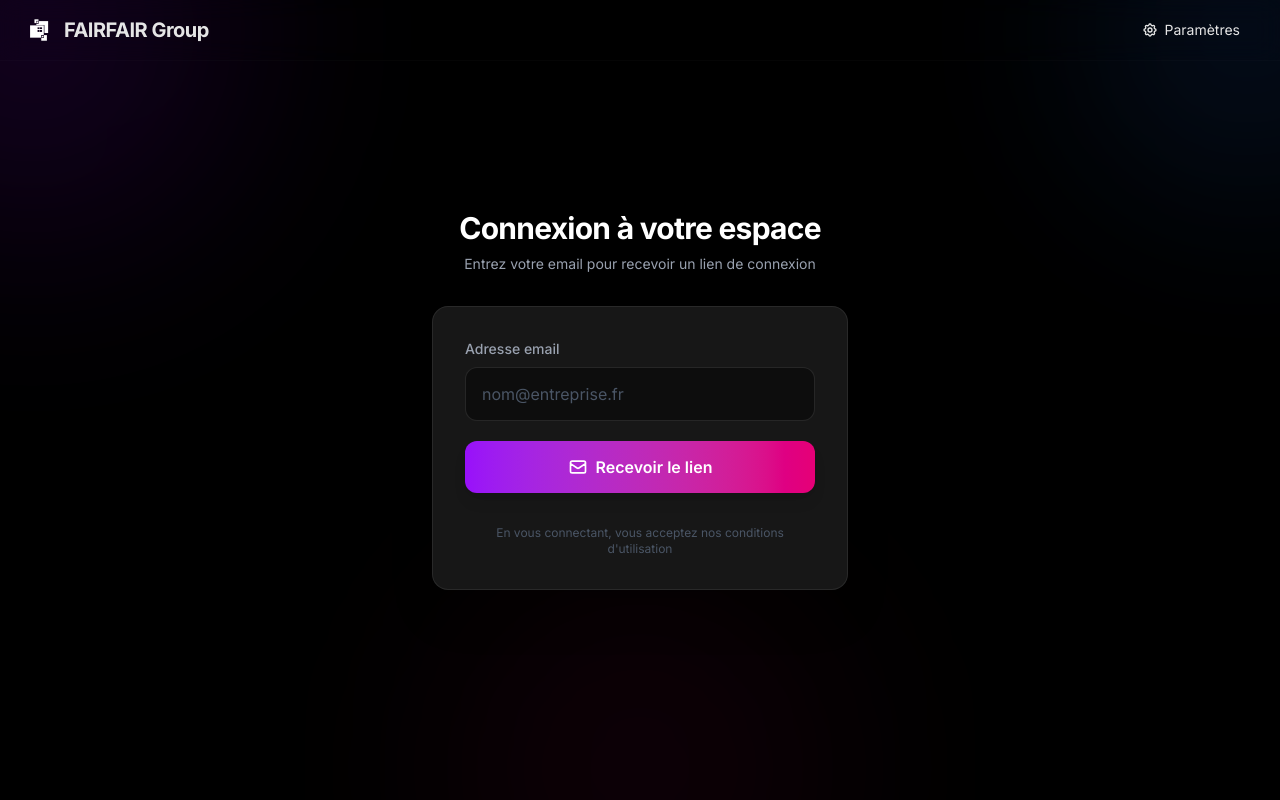
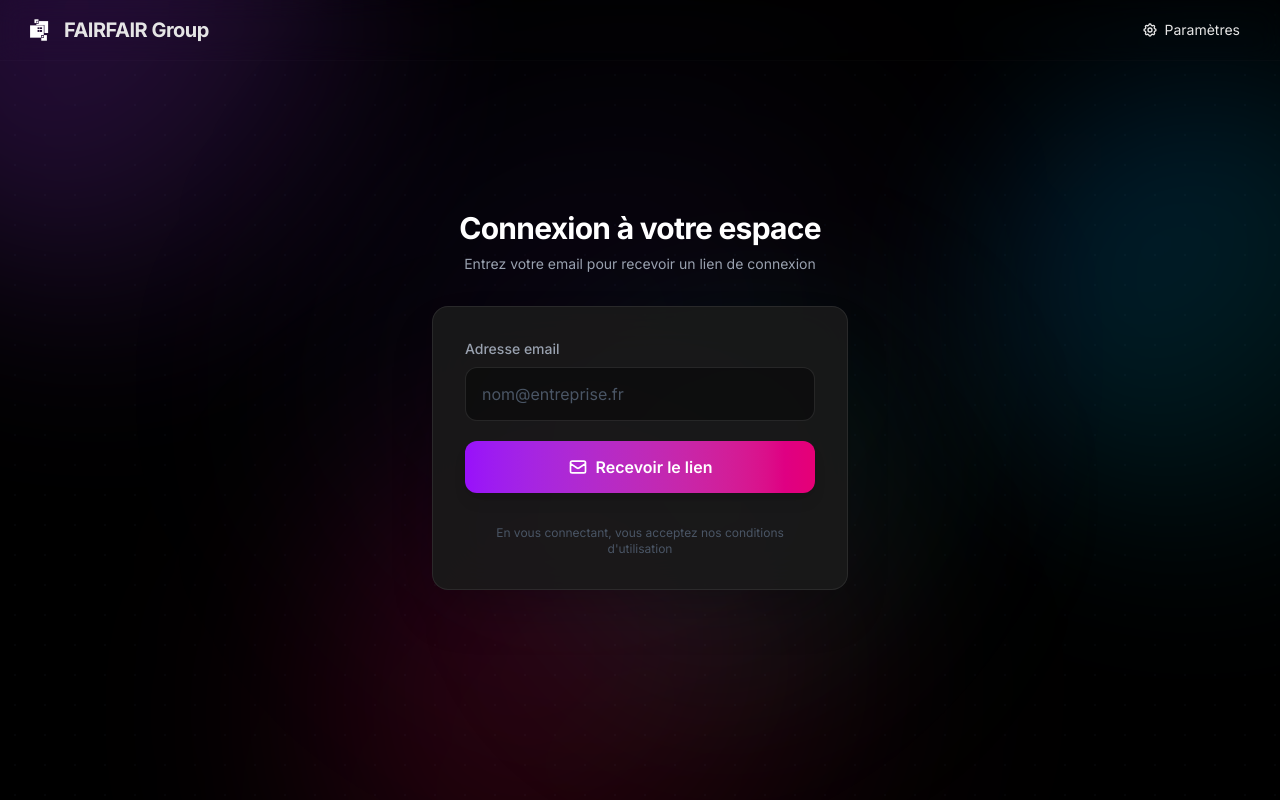
Before and after one commit to giletconseils/etat-administratif-app, a Next.js app in the folder web/: page /login in a window 1280 px wide. Built offline with nearby package versions, Linux system fonts and the light colour scheme.

Commit message:
Fix: Initialisation de Resend au runtime pour éviter l'erreur de build

```diff
--- a/web/src/app/api/auth/send-magic-link/route.ts
+++ b/web/src/app/api/auth/send-magic-link/route.ts
@@ -7,8 +7,6 @@ import {
   getNameForEmail,
 } from "@/lib/auth-utils";
 import { MagicLinkEmail } from "@/lib/email-templates/magic-link";
-
-const resend = new Resend(process.env.RESEND_API_KEY);
 
 // Simple in-memory rate limiting (en production, utiliser Redis ou une DB)
 const rateLimitMap = new Map<string, { count: number; resetAt: number }>();
@@ -103,6 +101,9 @@ export async function POST(request: NextRequest) {
     // Récupération du nom
     const name = await getNameForEmail(email);
 
+    // Initialisation de Resend (au runtime, pas au build)
+    const resend = new Resend(process.env.RESEND_API_KEY);
+
     // Envoi de l'email
     const { error } = await resend.emails.send({
       from: process.env.EMAIL_FROM || "Gilet Conseils <onboarding@resend.dev>",
--- a/web/src/app/login/page.tsx
+++ b/web/src/app/login/page.tsx
@@ -77,16 +77,30 @@ export default function LoginPage() {
 
   return (
     <div className="fixed inset-0 flex items-center justify-center bg-black overflow-hidden">
-      {/* Background glow effects - style n8n */}
+      {/* Background animated dots pattern */}
+      <div className="absolute inset-0 opacity-30">
+        <div className="absolute inset-0" style={{
+          backgroundImage: 'radial-gradient(circle, rgba(112, 141, 170, 0.15) 1px, transparent 1px)',
+          backgroundSize: '30px 30px',
+        }}></div>
+      </div>
+
+      {/* Animated gradient orbs - style n8n */}
       <div className="absolute inset-0 overflow-hidden">
-        {/* Glow top left - violet */}
-        <div className="absolute -top-40 -left-40 w-96 h-96 bg-purple-600/20 rounded-full blur-[120px] animate-pulse"></div>
+        {/* Orb 1 - Purple */}
+        <div className="absolute w-[500px] h-[500px] -top-48 -left-32 bg-gradient-to-br from-purple-600/30 via-purple-500/20 to-transparent rounded-full blur-[100px] animate-float"></div>
 
-        {/* Glow top right - blue */}
-        <div className="absolute -top-32 -right-32 w-80 h-80 bg-blue-500/15 rounded-full blur-[100px] animate-pulse" style={{ animationDelay: '1s' }}></div>
+        {/* Orb 2 - Blue */}
+        <div className="absolute w-[450px] h-[450px] top-20 -right-40 bg-gradient-to-br from-blue-500/25 via-cyan-500/15 to-transparent rounded-full blur-[90px] animate-float-delayed"></div>
 
-        {/* Glow bottom - pink */}
-        <div className="absolute -bottom-40 left-1/2 -translate-x-1/2 w-96 h-96 bg-pink-600/10 rounded-full blur-[120px] animate-pulse" style={{ animationDelay: '2s' }}></div>
+        {/* Orb 3 - Pink */}
+        <div className="absolute w-[550px] h-[550px] -bottom-48 left-1/4 bg-gradient-to-br from-pink-600/20 via-rose-500/15 to-transparent rounded-full blur-[110px] animate-float-slow"></div>
+
+        {/* Orb 4 - Teal */}
+        <div className="absolute w-[400px] h-[400px] bottom-20 right-1/4 bg-gradient-to-br from-teal-500/15 via-emerald-500/10 to-transparent rounded-full blur-[85px] animate-float-delayed-2"></div>
+
+        {/* Orb 5 - Indigo (center) */}
+        <div className="absolute w-[600px] h-[600px] top-1/2 left-1/2 -translate-x-1/2 -translate-y-1/2 bg-gradient-to-br from-indigo-600/10 via-purple-500/5 to-transparent rounded-full blur-[120px] animate-pulse-slow"></div>
       </div>
 
       {/* Content wrapper - centered */}
```
